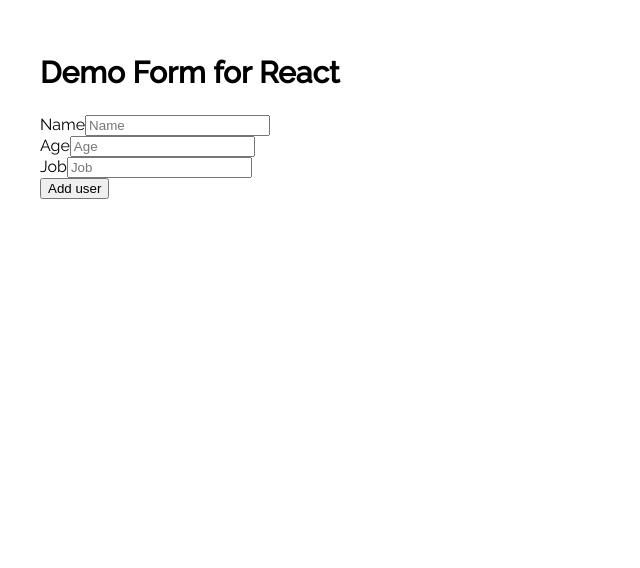
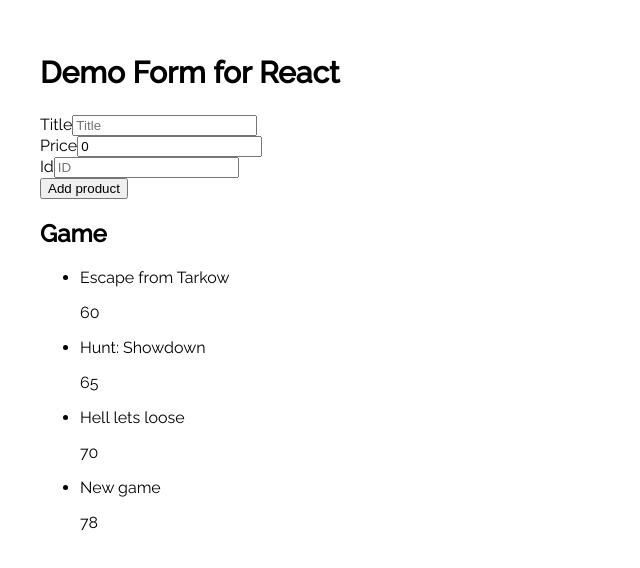
Before and after one commit to jardenna/typescript, a React app: page / in a window 1280 px wide. Shown: the top 568 px of the page, without its empty margins (0-640 px from the left). Built offline with nearby package versions, Linux system fonts and the light colour scheme.

Commit message:
Added product

```diff
--- a/src/components/App.tsx
+++ b/src/components/App.tsx
@@ -1,4 +1,5 @@
-import Form from './products/Form';
+import ProductForm from './products/ProductForm';
+import ProductList from './products/ProductList';
 
 function App() {
 
@@ -6,8 +7,9 @@ function App() {
       <article>
 
          <main className="container">
+            <ProductForm />
+            <ProductList />
 
-            <Form />
 
          </main>
       </article>
--- /dev/null
+++ b/src/components/products/ProductForm.tsx
@@ -0,0 +1,77 @@
+import { FormEvent, ChangeEvent, useState } from 'react';
+
+import { addProduct, IProducts } from '../../state/productsSlice';
+import { useAppDispatch } from '../../state/storeHooks';
+const ProductForm = () => {
+
+   const dispatch = useAppDispatch();
+
+   const [product, setProduct] = useState<IProducts>({
+      id: '',
+      title: '',
+      price: 0
+
+   });
+
+   const onChange = (e: ChangeEvent<HTMLInputElement>) => {
+      const { name, value } = e.target;
+      const newProduct = { ...product, [name]: value };
+      setProduct(newProduct);
+   };
+
+   const onSubmit = (e: FormEvent<HTMLFormElement>) => {
+      e.preventDefault();
+
+      //dispatch(addProduct(product));
+   };
+
+   console.log(product);
+   return (
+      <div className="Form">
+
+         <h1>Demo Form for React</h1>
+         <form onSubmit={onSubmit}>
+            <div className="input-container">
+               <label htmlFor="title">Title</label>
+               <input
+                  id="title"
+                  name="title"
+                  value={product.title}
+                  onChange={onChange}
+                  placeholder="Title"
+                  type="text"
+               />
+            </div>
+            <div className="input-container">
+               <label htmlFor="price">Price</label>
+               <input
+                  id="price"
+                  name="price"
+                  value={product.price}
+                  onChange={onChange}
+                  placeholder="Price"
+                  type="number"
+               />
+            </div>
+            <div className="input-container">
+               <label htmlFor="id">Id</label>
+               <input
+                  id="id"
+                  name="id"
+                  value={product.id}
+                  onChange={onChange}
+                  placeholder="ID"
+                  type="text"
+               />
+            </div>
+            <button type="submit" >
+               Add product
+            </button>
+         </form>
+
+      </div>
+
+   );
+};
+
+export default ProductForm;
--- /dev/null
+++ b/src/components/products/ProductList.tsx
@@ -0,0 +1,26 @@
+import React from 'react';
+import { useSelector } from 'react-redux';
+
+import { getProductSelector } from '../../state/productsSlice';
+
+const ProductList: React.FC = () => {
+   const products = useSelector(getProductSelector);
+
+   return (
+      <section>
+         <h2>Game</h2>
+
+         <ul>
+            {products.map(products =>
+               <li key={products.id}>
+                  <p>{products.title}</p>
+                  <span>{products.price}</span>
+
+               </li>
+            )}
+         </ul>
+      </section>
+   );
+};
+
+export default ProductList;
--- a/src/index.tsx
+++ b/src/index.tsx
@@ -1,12 +1,15 @@
 import './styles/index.scss';
+import { Provider } from 'react-redux';
 import { render } from 'react-dom';
 
 import App from './components/App';
-
+import store from './state/store';
 
 const wrapper = document.getElementById('root');
 render(
-   <App />,
+   <Provider store={store}>
+      <App />
+   </Provider>,
    wrapper
 );
 
--- /dev/null
+++ b/src/state/productsSlice.ts
@@ -0,0 +1,32 @@
+import { RootState } from './store';
+import { createSlice, PayloadAction } from '@reduxjs/toolkit';
+
+export interface IProducts {
+   title: string;
+   price: number;
+   id: string
+}
+
+
+const initialState: IProducts[] = [
+   { title: 'Escape from Tarkow', price: 60, id: 'est' },
+   { title: 'Hunt: Showdown', price: 65, id: 'hunt' },
+   { title: 'Hell lets loose', price: 70, id: 'hll' },
+   { title: 'New game', price: 78, id: 'ng' }
+
+];
+
+const productSlice = createSlice({
+   name: 'products',
+   initialState,
+   reducers: {
+      addProduct: (state, action: PayloadAction<IProducts>) => {
+         return [action.payload, ...state];
+      }
+   }
+});
+
+export const addProduct = productSlice.actions;
+export const getProductSelector = (state: RootState) => state.products;
+
+export default productSlice.reducer;
--- /dev/null
+++ b/src/state/store.ts
@@ -0,0 +1,16 @@
+import { configureStore } from '@reduxjs/toolkit';
+
+
+import productsSlice from './productsSlice';
+const store = configureStore({
+   reducer: {
+      products: productsSlice
+   }
+});
+
+export type RootState = ReturnType<typeof store.getState>;
+export type AppDispatch = typeof store.dispatch;
+
+
+
+export default store;
--- /dev/null
+++ b/src/state/storeHooks.ts
@@ -0,0 +1,6 @@
+import { TypedUseSelectorHook, useDispatch, useSelector } from 'react-redux';
+import type { RootState, AppDispatch } from './store';
+
+// Use throughout your app instead of plain `useDispatch` and `useSelector`
+export const useAppDispatch = () => useDispatch<AppDispatch>();
+export const useAppSelector: TypedUseSelectorHook<RootState> = useSelector;
```
Also changed, not shown: src/components/Form.tsx (renamed from src/components/products/Form.tsx).
